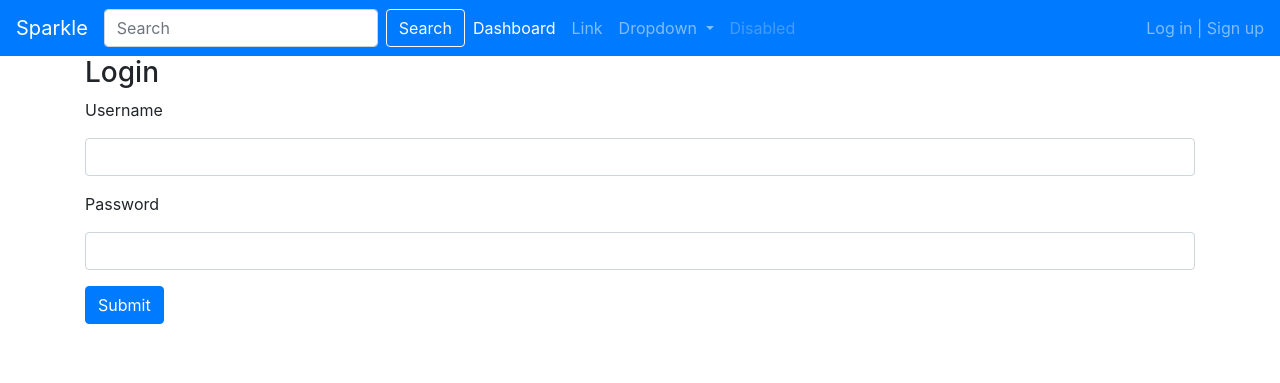
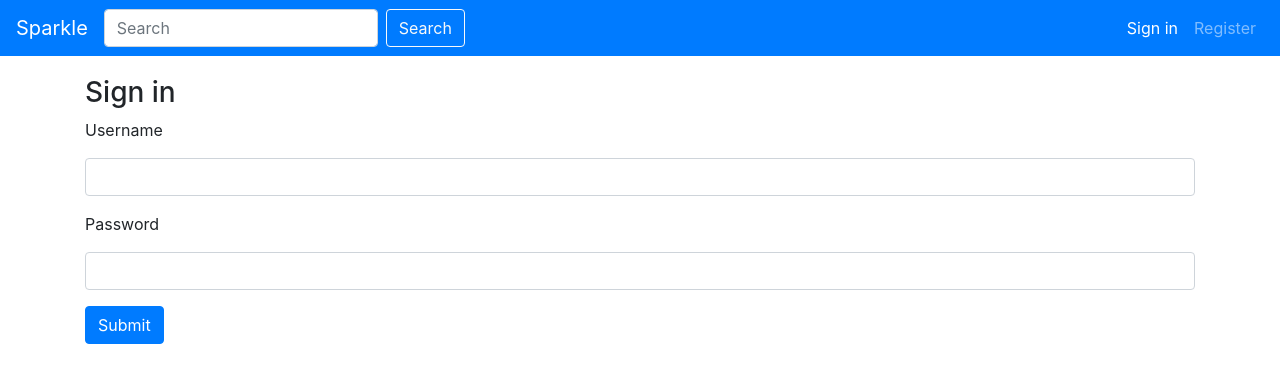
Before and after one commit to msarmi9/Sparkle, a Flask app: page /login in a window 1280 px wide. Shown: the top 383 px of the page. Run offline with Flask 2, Linux system fonts and the light colour scheme; some libraries are stand-ins or nearby versions.

Commit message:
Navbar tweaks

```diff
--- a/app/routes.py
+++ b/app/routes.py
@@ -65,7 +65,7 @@ def login():
 @application.route('/logout')
 def logout():
     logout_user()
-    redirect(url_for('index'))
+    return redirect(url_for('index'))
 
 
 # File upload ---------------------------------------------------------------
--- a/app/templates/dashboard.html
+++ b/app/templates/dashboard.html
@@ -1,7 +1,8 @@
 {% extends "index.html" %}
 
 {% block cards %}
-	<div class='container'>
+	<div class="container main">
+		<h3>Patients</h3>
 		<div class="card-deck">
 		  <div class="card" style="width: 18rem;">
 			  <div class="card-body">
--- a/app/templates/index.html
+++ b/app/templates/index.html
@@ -8,6 +8,12 @@
 
 		<link rel="stylesheet" href="https://stackpath.bootstrapcdn.com/bootstrap/4.4.1/css/bootstrap.min.css" integrity="sha384-Vkoo8x4CGsO3+Hhxv8T/Q5PaXtkKtu6ug5TOeNV6gBiFeWPGFN9MuhOf23Q9Ifjh" crossorigin="anonymous">
 		<script src="https://stackpath.bootstrapcdn.com/bootstrap/4.4.1/js/bootstrap.min.js" integrity="sha384-wfSDF2E50Y2D1uUdj0O3uMBJnjuUD4Ih7YwaYd1iqfktj0Uod8GCExl3Og8ifwB6" crossorigin="anonymous"></script>
+
+		<style>
+			.container.main {
+				padding-top: 20px;
+			}
+		</style>
 	</head>
 
     <body>
@@ -24,34 +30,38 @@
 		      <button class="btn btn-outline-light my-2 my-sm-0" type="submit">Search</button>
 		    </form>
 		    <ul class="navbar-nav mr-auto">
+			    {% if current_user.is_authenticated %}
 			      <li class="nav-item active">
-		        <a class="nav-link" href="#">Dashboard<span class="sr-only">(current)</span></a>
+			        <a class="nav-link" href="#">Dashboard</a>
 			      </li>
 			      <li class="nav-item">
-		        <a class="nav-link" href="#">Link</a>
-		      </li>
-		      <li class="nav-item dropdown">
-		        <a class="nav-link dropdown-toggle" href="#" id="navbarDropdown" role="button" data-toggle="dropdown" aria-haspopup="true" aria-expanded="false">
-		          Dropdown
-		        </a>
-		        <div class="dropdown-menu" aria-labelledby="navbarDropdown">
-		          <a class="dropdown-item" href="#">Action</a>
-		          <a class="dropdown-item" href="#">Another action</a>
-		          <div class="dropdown-divider"></div>
-		          <a class="dropdown-item" href="#">Something else here</a>
-		        </div>
+			        <a class="nav-link" href="#">Patients</a>
 			      </li>
 			      <li class="nav-item">
-		        <a class="nav-link disabled" href="#" tabindex="-1" aria-disabled="true">Disabled</a>
+			        <a class="nav-link" href="#">Help</a>
 			      </li>
+				{% endif %}
 			</ul>
-		    <span class="navbar-text active">
+
+		    <ul class="navbar-nav">
 			      {% if current_user.is_authenticated %}
-		      	Welcome, Dr. {{ current_user.username }}
+			      	  <li class="nav-item">
+					      <span class="navbar-text">
+					      	Welcome, Dr. {{ current_user.username }} |
+					      </span>
+					  </li>
+				      <li class="nav-item">
+				      	<a class="nav-link" href="/logout">Sign out</a>
+				      </li>
 			      {% else %}
-		      	Log in | Sign up  <!-- TODO: make actual links/btns -->
+				      <li class="nav-item active">
+				        <a class="nav-link" href="/login">Sign in</a>
+				      </li>
+				      <li class="nav-item">
+				        <a class="nav-link" href="/register">Register</a>
+				      </li>
 			      {% endif %}
-		    </span>
+		  	</ul>
 		  </div>
 		</nav>
 		<!-- end navbar -->
--- a/app/templates/login.html
+++ b/app/templates/login.html
@@ -1,8 +1,8 @@
 {% extends "index.html" %}
 
 {% block login %}
-	<div class="container">
-		<h3>Login</h3>
+	<div class="container main">
+		<h3>Sign in</h3>
 	    <form method="POST">
 	    	{{ form.csrf_token }}
 	    	<div class="form-group">
--- a/app/templates/register.html
+++ b/app/templates/register.html
@@ -1,7 +1,7 @@
 {% extends "index.html" %}
 
 {% block register %}
-	<div class="container">
+	<div class="container main">
 		<h3>Register</h3>
 	    <form method="POST">
 	    	{{ form.csrf_token }}
```
Lines whose indentation alone changed are shown as unchanged.
